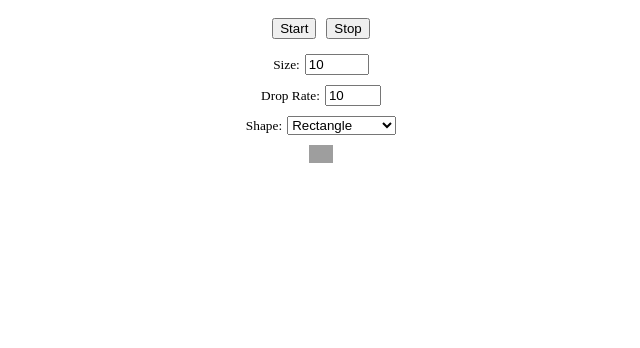
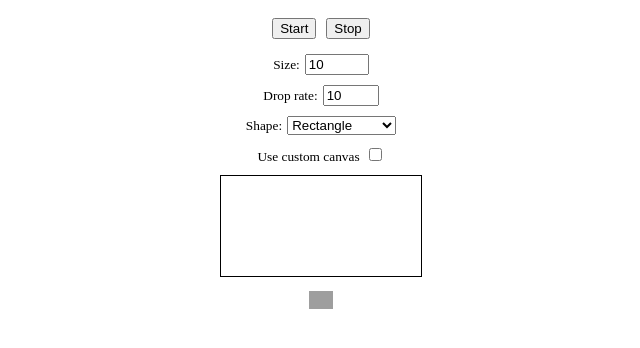
Before and after one commit to alexandermendes/vue-confetti, a Vue app: page / in a window 1280 px wide. Shown: the top 348 px of the page, without its empty margins (319-959 px from the left). Built offline with nearby package versions, Linux system fonts and the light colour scheme; grey boxes are pictures that could not be loaded; the HTML template or start-up script is replaced by a standard one.

Commit message:
feat: add custom canvas option

```diff
--- a/demo/App.vue
+++ b/demo/App.vue
@@ -15,7 +15,7 @@
 
     <div style="margin: 5px;">
       <label for="drop-rate" style="margin-right: 5px;">
-        <small>Drop Rate:</small>
+        <small>Drop rate:</small>
       </label>
       <input v-model="dropRate" id="drop-rate" type="number" min="1" max="20" step="1">
     </div>
@@ -42,6 +42,22 @@
       </select>
     </div>
 
+    <div style="margin: 5px;">
+      <label for="drop-rate" style="margin-right: 5px;">
+        <small>Use custom canvas</small>
+      </label>
+      <input v-model="customCanvas" type="checkbox" />
+    </div>
+
+    <div style="margin: 5px;">
+      <canvas
+        id="custom-canvas"
+        width="200"
+        height="100"
+        style="border:1px solid #000000;"
+      />
+    </div>
+
     <a
       href="https://badge.fury.io/js/vue-confetti"
       style="display: flex; margin: 5px;">
@@ -62,6 +78,7 @@
         size: 10,
         dropRate: 10,
         customImageType: 'image',
+        customCanvas: false,
       };
     },
 
@@ -72,6 +89,7 @@
           size: this.size,
           dropRate: this.dropRate,
           image: this.image,
+          canvasId: this.canvasId,
         }
       },
 
@@ -80,6 +98,10 @@
           image: 'http://placekitten.com/50/50',
           svg: 'svgs/github-icon.svg',
         }[this.customImageType];
+      },
+
+      canvasId() {
+        return this.customCanvas ? 'custom-canvas' : null;
       },
     },
 
--- a/src/canvas.js
+++ b/src/canvas.js
@@ -4,10 +4,13 @@
 export default class Canvas {
   /**
    * Initialise.
+   * @param {string} [canvasId]
+   *   An optional CSS ID pointing to a canvas to override the default.
    */
-  constructor() {
-    this.canvas = Canvas.createDefaultCanvas();
+  constructor(canvasId) {
+    this.canvas = canvasId ? document.getElementById(canvasId) : Canvas.createDefaultCanvas();
     this.ctx = this.canvas.getContext('2d');
+    this.isDefault = canvasId === null || typeof canvasId === 'undefined';
   }
 
   /**
@@ -58,6 +61,10 @@ export default class Canvas {
    * Update the canvas dimensions, if necessary.
    */
   updateDimensions() {
+    if (!this.isDefault) {
+      return;
+    }
+
     if (this.width !== window.innerWidth || this.height !== window.innerHeight) {
       this.canvas.width = window.innerWidth;
       this.canvas.height = window.innerHeight;
@@ -65,9 +72,9 @@ export default class Canvas {
   }
 
   /**
-   * Remove the non-custom canvas from the document.
+   * Clear the canvas.
    */
-  destroy() {
-    document.body.removeChild(this.canvas);
+  clearCanvas() {
+    this.ctx.clearRect(0, 0, this.canvas.width, this.canvas.height);
   }
 }
--- a/src/confetti.js
+++ b/src/confetti.js
@@ -17,6 +17,7 @@ export default class Confetti {
    */
   setDefaults() {
     this.canvas = null;
+    this.canvasId = null;
     this.W = 0;
     this.H = 0;
     this.particles = null;
@@ -63,8 +64,9 @@ export default class Confetti {
    *   The particle options.
    */
   start(opts) {
-    if (!this.canvas) {
-      this.canvas = new Canvas();
+    if (!this.canvas || opts.canvasId !== this.canvasId) {
+      this.canvas = new Canvas(opts.canvasId);
+      this.canvasId = opts.canvasId;
     }
 
     if (this.animationId) {
@@ -75,6 +77,14 @@ export default class Confetti {
     this.canvas.updateDimensions();
     this.particlesPerFrame = this.maxParticlesPerFrame;
     this.animationId = requestAnimationFrame(this.mainLoop.bind(this));
+  }
+
+  moveContextToNewCanvas(canvasId) {
+    const newCanvas = new Canvas(canvasId);
+    newCanvas.ctx.drawImage(this.canvas.canvas, 0, 0);
+    this.canvas.clearCanvas();
+    this.canvas = newCanvas;
+    this.canvasId = canvasId;
   }
 
   /**
@@ -88,6 +98,12 @@ export default class Confetti {
    * Update the confetti options.
    */
   update(opts) {
+    if (this.canvas && opts.canvasId !== this.canvasId) {
+      this.stop();
+      this.canvas.clear();
+      this.start(opts);
+    }
+
     if (this.particles) {
       this.particles.particleOptions = this.particleOptions(opts);
       this.particles.refresh();
@@ -103,7 +119,7 @@ export default class Confetti {
       cancelAnimationFrame(this.animationId);
     }
 
-    this.canvas.destroy();
+    this.canvas.clearCanvas();
     this.setDefaults();
   }
 
```
Also changed, not shown: 2 other files (tests, documents, lock files or other folders).
